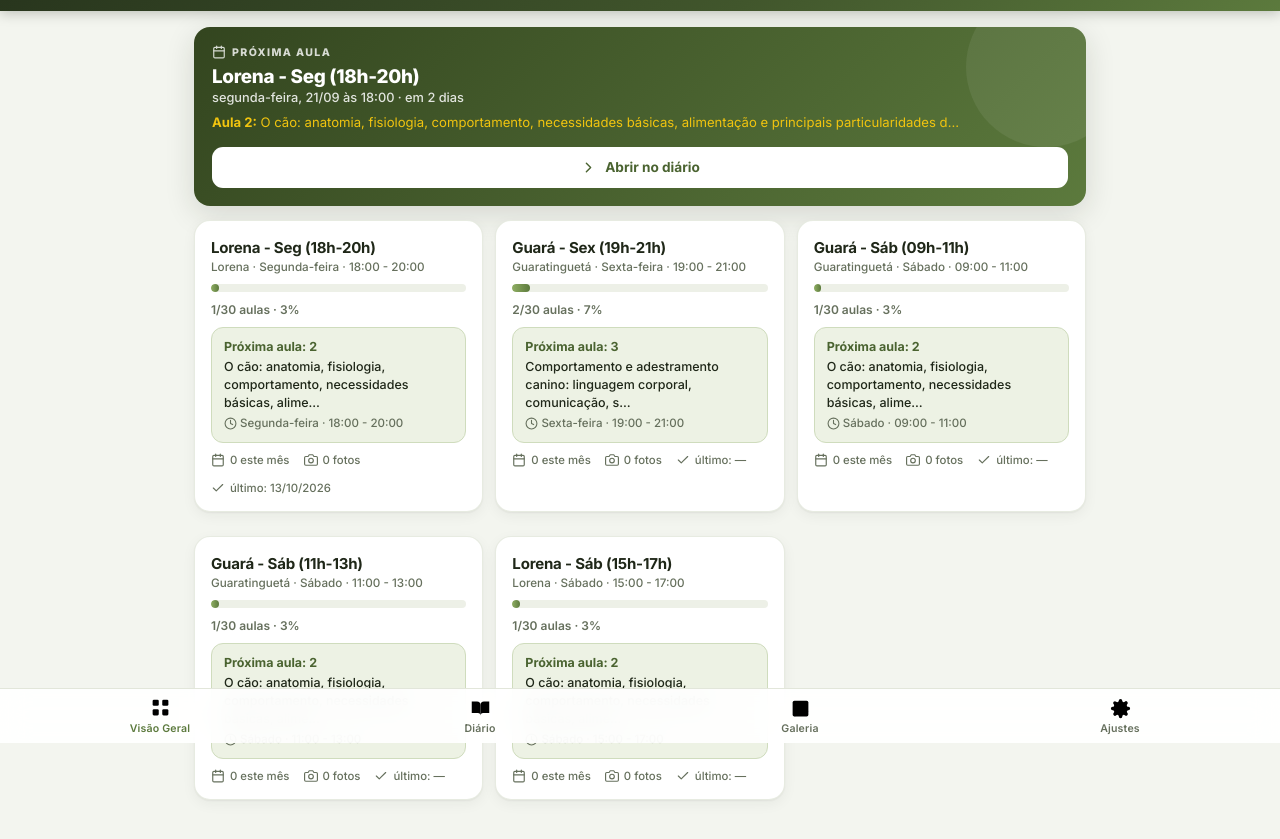
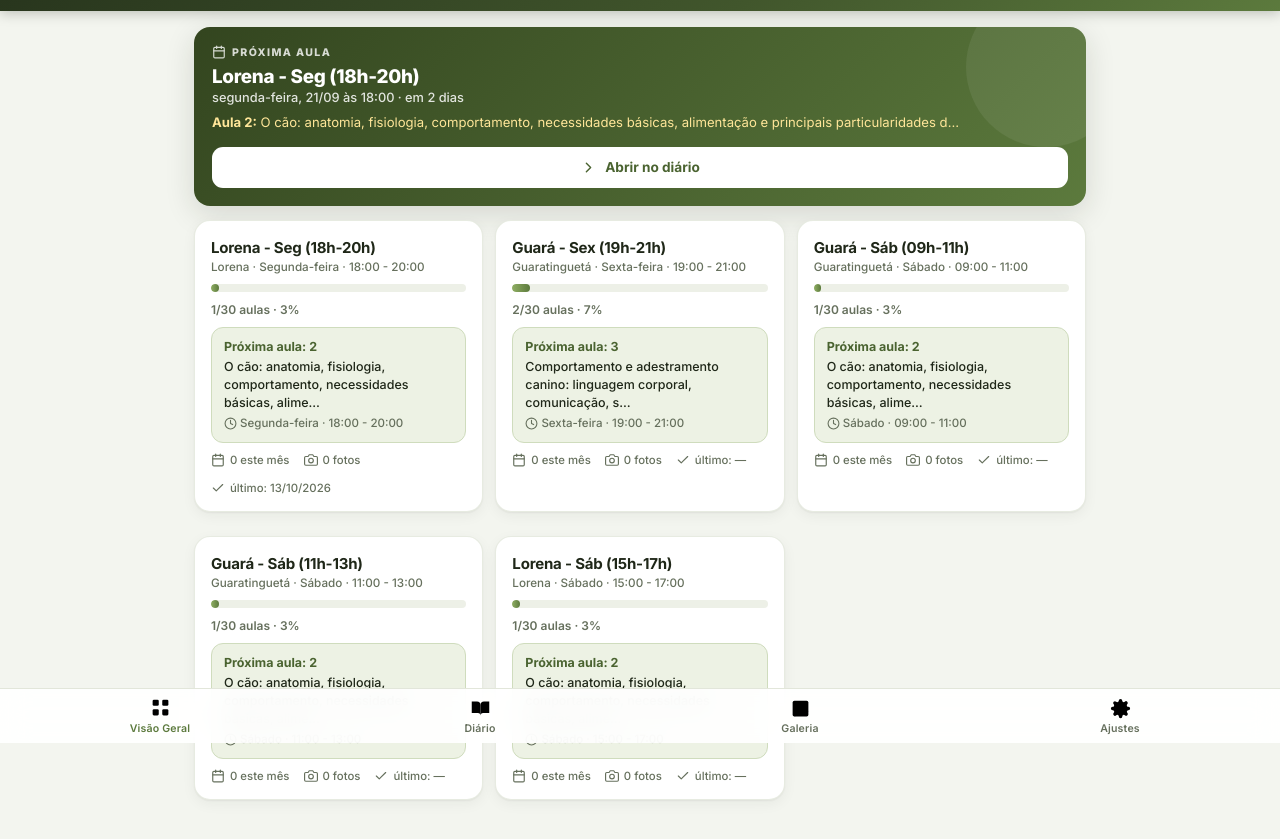
Before and after one commit to MVUllrich/Diario-de-Aulas, a plain HTML site: page index.html in a window 1280 px wide. Shown: the part 57-896 px from the top of the page. Drawn offline with nearby package versions, Linux system fonts and the light colour scheme.

Commit message:
Atualizar o index.html

```diff
--- a/index.html
+++ b/index.html
@@ -78,7 +78,8 @@ nav.bottom button:active .ic{transform:scale(.9)}
   display:flex;align-items:center;gap:6px}
 .hero h2{font-size:1.18rem;font-weight:800;margin:6px 0 2px;letter-spacing:-.3px}
 .hero .meta{font-size:.8rem;opacity:.85;font-weight:500}
-.hero .tema{font-size:.82rem;color:#f1c40f;opacity:1;margin-top:8px;line-height:1.5}
+
+.hero .tema{font-size:.82rem;color:#ffe699;opacity:1;margin-top:8px;line-height:1.5}
 .hero .btn{margin-top:14px;background:#fff;color:var(--acc-d);border:none}
 /* ---------- DASHBOARD ---------- */
 .grid-turmas{display:grid;grid-template-columns:1fr;gap:12px}
```
